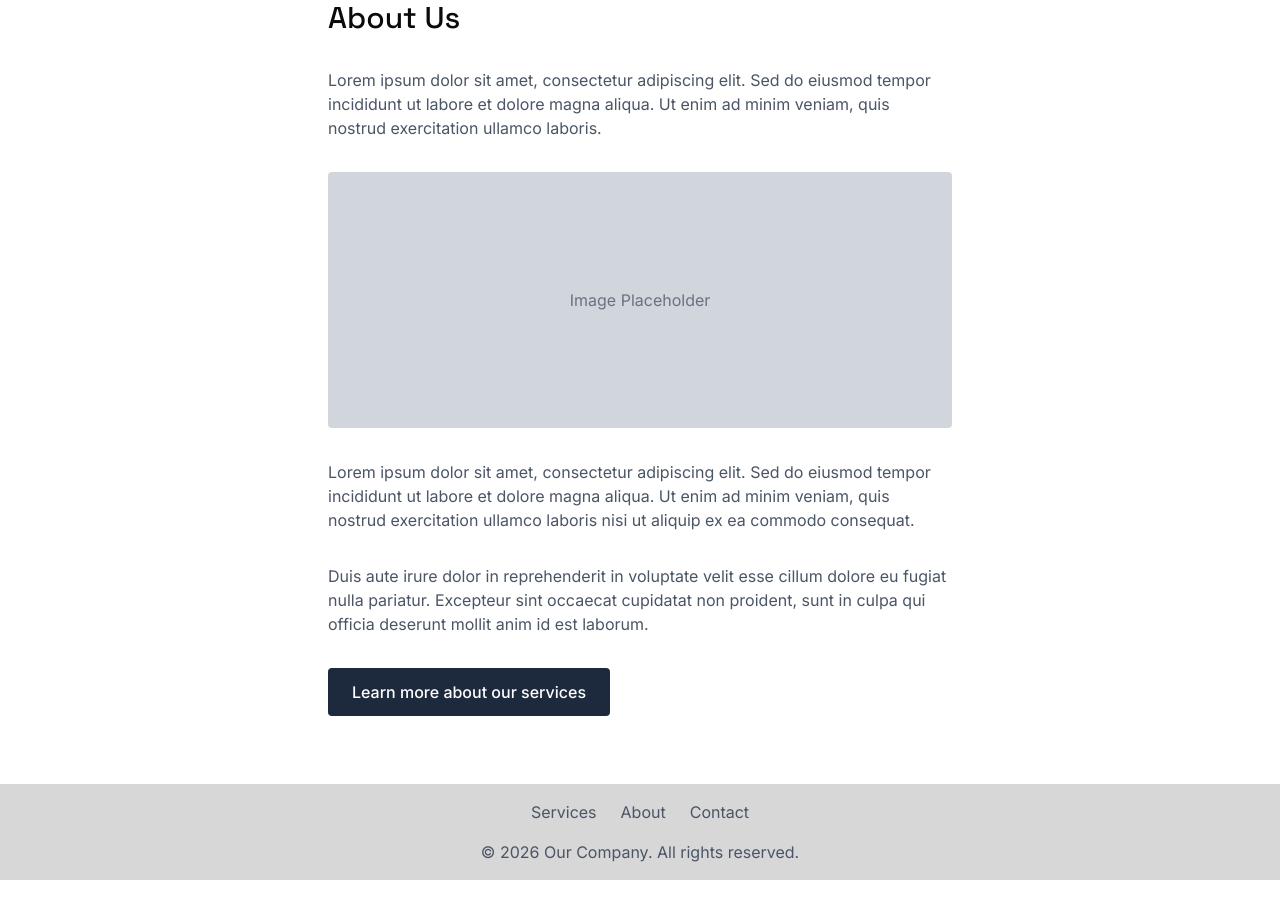
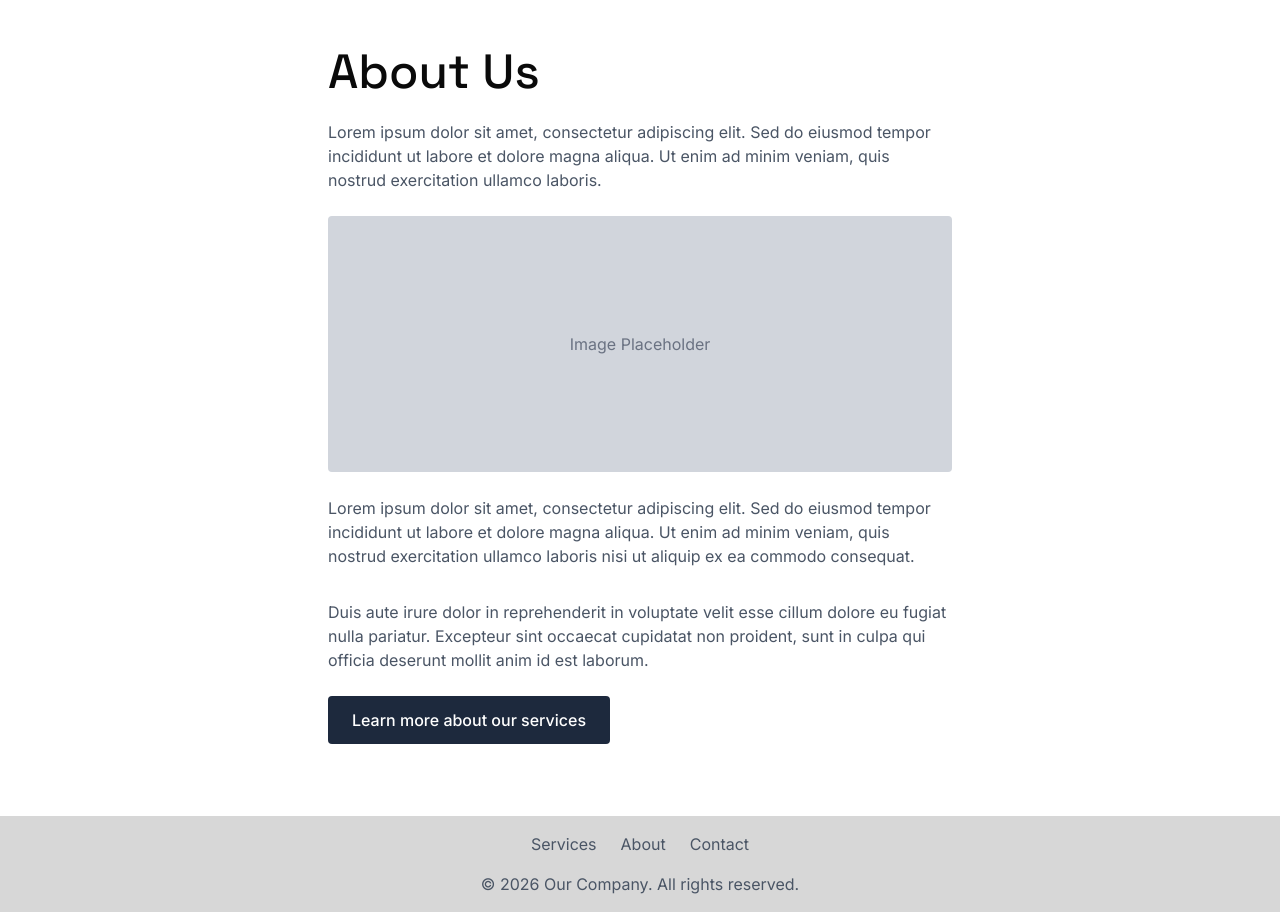
Before and after one commit to Brad-Frost-Web/atomic-design-course, a PHP site: page /about.html in a window 1280 px wide. Before the commit the page ends 880 px from the top, so only its background shows below. Run offline with PHP 8.4, Linux system fonts and the light colour scheme.

Commit message:
fix(level-2): match Figma spacing/type, sticky footer, left-align cards, cleanup
QA pass aligning the Level 2 site (header web component) to its Figma, reconciling
title size and content gaps with the other levels (L2 Figma also synced):

- Header: 72px bar (16px vertical padding) + header->content gap 72->48 on all 4 pages
- Inner page titles (About/Services/Contact): <h2> 30px -> <h1> heading--title-lg 48px
  (L2 Figma's 30px was the outlier; L1/L3 use 48px -- Figma synced to 48)
- Homepage "Why Choose Us": section->band 18->16
- About: content->footer 68->72
- About & Contact content-block gaps: 32->24 (L2 was the outlier; Figma synced to 24)
- Flexbox sticky footer (body min-height:100vh + flex column; .main flex 1 0 auto)
- Left-align card content (was inheriting text-align:center from .section)
- Removed dead .form__text-field rule and oddball .u-margin-bottom-68 utility

Co-Authored-By: Claude Opus 4.8 (1M context) <noreply@anthropic.com>

```diff
--- a/about.html
+++ b/about.html
@@ -22,22 +22,22 @@
 		<script type="module" src="components/header/header.js"></script>
 	</head>
 	<body>
-		<my-header class="u-margin-bottom-72"></my-header>
+		<my-header class="u-margin-bottom-48"></my-header>
 
-		<main class="main u-margin-bottom-68">
+		<main class="main u-margin-bottom-72">
 			<div class="layout-container layout-container--narrow">
-				<h2 class="heading heading--title u-margin-bottom-32">About Us</h2>
-				<div class="text-passage u-margin-bottom-32">
+				<h1 class="heading heading--title-lg u-margin-bottom-24">About Us</h1>
+				<div class="text-passage u-margin-bottom-24">
 					<p>
 						Lorem ipsum dolor sit amet, consectetur adipiscing elit. Sed do
 						eiusmod tempor incididunt ut labore et dolore magna aliqua. Ut enim
 						ad minim veniam, quis nostrud exercitation ullamco laboris.
 					</p>
 				</div>
-				<div class="image-placeholder u-margin-bottom-32">
+				<div class="image-placeholder u-margin-bottom-24">
 					Image Placeholder
 				</div>
-				<div class="text-passage u-margin-bottom-32">
+				<div class="text-passage u-margin-bottom-24">
 					<p>
 						Lorem ipsum dolor sit amet, consectetur adipiscing elit. Sed do
 						eiusmod tempor incididunt ut labore et dolore magna aliqua. Ut enim
--- a/components/header/header.css
+++ b/components/header/header.css
@@ -6,7 +6,7 @@
 	display: flex;
 	align-items: center;
 	justify-content: space-between;
-	padding: 24px;
+	padding: 16px 24px;
 	background-color: #1d293d;
 }
 
--- a/contact.html
+++ b/contact.html
@@ -22,11 +22,11 @@
 		<script type="module" src="components/header/header.js"></script>
 	</head>
 	<body>
-		<my-header class="u-margin-bottom-72"></my-header>
+		<my-header class="u-margin-bottom-48"></my-header>
 
 		<main class="main u-margin-bottom-72">
 			<div class="layout-container layout-container--narrow">
-				<h2 class="heading heading--title u-margin-bottom-32">Contact us</h2>
+				<h1 class="heading heading--title-lg u-margin-bottom-24">Contact us</h1>
 				<form class="form">
 					<div class="text-field">
 						<label class="text-field__label" for="name">Name</label>
--- a/index.html
+++ b/index.html
@@ -22,7 +22,7 @@
 		<script type="module" src="components/header/header.js"></script>
 	</head>
 	<body>
-		<my-header class="u-margin-bottom-72"></my-header>
+		<my-header class="u-margin-bottom-48"></my-header>
 
 		<main class="main">
 			<div class="layout-container">
@@ -39,7 +39,7 @@
 					<a href="#" class="button">Get Started</a>
 				</section>
 
-				<section class="section u-margin-bottom-18">
+				<section class="section u-margin-bottom-16">
 					<h2 class="heading heading--title section__heading">Why Choose Us</h2>
 					<div class="grid">
 						<article class="card">
--- a/services.html
+++ b/services.html
@@ -22,11 +22,11 @@
 		<script type="module" src="components/header/header.js"></script>
 	</head>
 	<body>
-		<my-header class="u-margin-bottom-72"></my-header>
+		<my-header class="u-margin-bottom-48"></my-header>
 
 		<main class="main u-margin-bottom-72">
 			<div class="layout-container">
-				<h2 class="heading heading--title u-margin-bottom-16">Services</h2>
+				<h1 class="heading heading--title-lg u-margin-bottom-16">Services</h1>
 				<div class="text-passage u-margin-bottom-16">
 					We offer a comprehensive range of services designed to meet your
 					needs. Our team of experts is dedicated to delivering high-quality
--- a/styles.css
+++ b/styles.css
@@ -11,11 +11,18 @@
 }
 
 body {
+	min-height: 100vh;
+	display: flex;
+	flex-direction: column;
 	font-family: "Inter", sans-serif;
 	font-size: 16px;
 	line-height: 1.5;
 	color: #0a0a0a;
 	background-color: #fff;
+}
+
+.main {
+	flex: 1 0 auto;
 }
 
 a {
@@ -164,6 +171,7 @@ ul {
 	gap: 16px;
 	border: 1px solid #d1d5dc;
 	border-radius: 4px;
+	text-align: left;
 }
 
 /* ==========================================================================
@@ -287,10 +295,6 @@ ul {
 	gap: 24px;
 }
 
-.form__text-field {
-	flex: 1;
-}
-
 .form__button {
 	align-self: flex-start;
 }
@@ -314,10 +318,6 @@ ul {
 
 .u-margin-bottom-72 {
 	margin-block-end: 72px;
-}
-
-.u-margin-bottom-68 {
-	margin-block-end: 68px;
 }
 
 .u-margin-bottom-64 {
```
